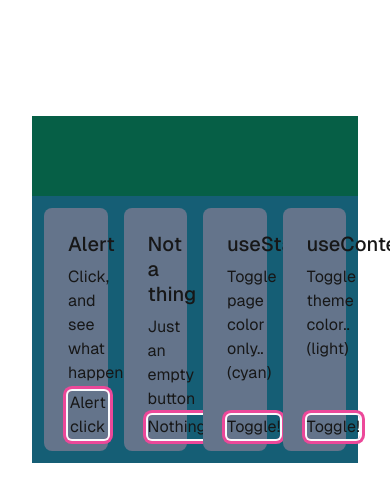
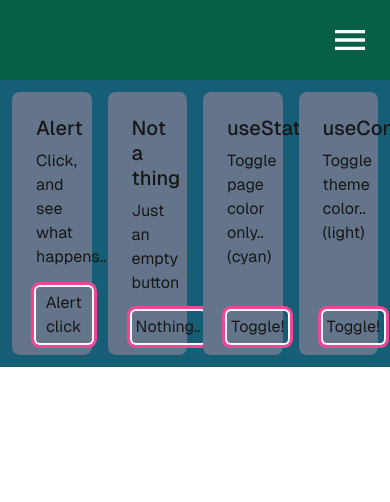
Before and after one commit to inge1980/showcase, a Next.js app: page /hooks in a window 390 px wide. Shown: the top 502 px of the page. Built offline with nearby package versions, Linux system fonts and the light colour scheme.

Commit message:
Sidebar and mobile first

```diff
--- a/src/app/(routes)/about/page.tsx
+++ b/src/app/(routes)/about/page.tsx
@@ -1,11 +1,12 @@
 'use client';
-import Navbar from '@/components/navbar';
+import Navigation from '@/components/navigation';
+
 
 const About = () => {
   return (
-    <div className="grid grid-rows-[20px_1fr_20px] items-baselinejustify-items-center min-h-screen p-8 pb-20 gap-16 sm:p-20 font-[family-name:var(--font-geist-sans)]">
+    <div className="block align-top items-baselinejustify-items-center min-h-screen pb-20 font-[family-name:var(--font-geist-sans)]">
       <main className="w-full flex flex-col gap-8 row-start-2 items-center sm:items-start">
-        <Navbar />
+        <Navigation />
 
         <div className="flex gap-4 items-center flex-col sm:flex-row">
           <a
--- a/src/app/(routes)/contact/page.tsx
+++ b/src/app/(routes)/contact/page.tsx
@@ -1,11 +1,11 @@
 'use client';
-import Navbar from '@/components/navbar';
+import Navigation from '@/components/navigation';
 
 const Contact = () => {
   return (
-    <div className="grid grid-rows-[20px_1fr_20px] items-baseline justify-items-center min-h-screen p-8 pb-20 gap-16 sm:p-20 font-[family-name:var(--font-geist-sans)]">
+    <div className="block align-top items-baseline justify-items-center min-h-screen pb-20 font-[family-name:var(--font-geist-sans)]">
       <main className="w-full flex flex-col gap-8 row-start-2 items-center sm:items-start">
-        <Navbar />
+        <Navigation />
 
         <div className="flex gap-4 items-center flex-col sm:flex-row">
           <a
--- a/src/app/(routes)/hooks/page.tsx
+++ b/src/app/(routes)/hooks/page.tsx
@@ -1,5 +1,5 @@
 'use client';
-import Navbar from '@/components/navbar';
+import Navigation from '@/components/navigation';
 import React, { useState } from 'react';
 import Card from '@/components/card';
 import { useTheme } from "@/context/themecontext";
@@ -8,9 +8,9 @@ const Hooks = () => {
   const { theme, toggleTheme } = useTheme();
   const [backgroundColor, setBackgroundColor] = useState('cyan');
   return (
-    <div className="grid grid-rows-[20px_1fr_20px] items-baseline justify-items-center min-h-screen p-8 pb-20 gap-16 sm:p-20 font-[family-name:var(--font-geist-sans)]">
+    <div className="block align-top items-baseline justify-items-center min-h-screen pb-20 font-[family-name:var(--font-geist-sans)]">
       <main className={"w-full flex flex-col row-start-2 bg-" + backgroundColor + "-800 items-center sm:items-start"}>
-        <Navbar />
+        <Navigation />
 
         <div className="grid grid-cols-4 gap-4 flex items-start mx-3 py-3">
           <Card title="Alert" desc="Click, and see what happens.." button="Alert click" clickHandler={() => alert('testing click')} />
--- a/src/app/globals.css
+++ b/src/app/globals.css
@@ -30,6 +30,12 @@ body {
   font-family: Arial, Helvetica, sans-serif;
 }
 
+.sidebar {
+  color: var(--foreground);
+  background: var(--background);
+  font-family: Arial, Helvetica, sans-serif;
+}
+
 @layer utilities {
   .text-balance {
     text-wrap: balance;
--- a/src/app/page.tsx
+++ b/src/app/page.tsx
@@ -1,12 +1,12 @@
 'use client';
-import Navbar from '@/components/navbar';
+import Navigation from '@/components/navigation';
 import React from 'react';
 
 const Home = () => {
   return (
-      <div className={"grid grid-rows-[20px_1fr_20px] items-baseline justify-items-center min-h-screen p-8 pb-20 gap-16 sm:p-20 font-[family-name:var(--font-geist-sans)]"}>
+      <div className={"block align-top items-baseline justify-items-center min-h-screen pb-20 font-[family-name:var(--font-geist-sans)]"}>
         <main className="w-full flex flex-col gap-8 row-start-2 items-center sm:items-start">
-          <Navbar />
+          <Navigation />
 
           <div className="flex gap-4 items-center flex-col sm:flex-row">
             <a
--- a/src/components/card/index.tsx
+++ b/src/components/card/index.tsx
@@ -5,10 +5,10 @@ const Card = ({title='New title', desc='This is a card..', button='Click me!', c
         <>
         <div className="inline-block align-baseline rounded-lg bg-slate-500 p-6 text-surface shadow-secondary-1 dark:bg-surface-dark dark:text-white items-stretch h-full relative">
             <h5 className="mb-2 text-xl font-medium leading-tight">{title}</h5>
-            <p className="mb-4 text-base">
+            <p className="mb-9 text-base">
             {desc}
             </p>
-            <Button clickHandler={clickHandler} text={button} classes='absolute bottom-3' />
+            <Button clickHandler={clickHandler} text={button} classes='absolute bottom-3 p-1' />
         </div>
         </>
     );
--- /dev/null
+++ b/src/components/navigation/index.tsx
@@ -0,0 +1,19 @@
+"use client";
+import { useState } from "react";
+import Navbar from "./navbar";
+import Sidebar from "./sidebar";
+
+const Navigation = () => {
+  const [isOpen, setIsOpen] = useState(false);
+  const toggle = () => {
+    setIsOpen(!isOpen);
+  };
+  return (
+    <>
+      <Sidebar isOpen={isOpen} toggle={toggle} />
+      <Navbar toggle={toggle} />
+    </>
+  );
+};
+
+export default Navigation;
--- a/src/components/navbar/index.tsx
+++ b/src/components/navigation/navbar.tsx
@@ -1,11 +1,22 @@
 import React from 'react';
 import Link from "next/link";
 
-const Navbar = () => {
+const Navbar = ({ toggle }: { toggle: () => void }) => {
   return (
     <>
       <div className={"w-full h-20 bg-emerald-800 sticky top-0"}>
         <div className="container mx-auto px-4 h-full">
+          <button type="button" className="inline-flex items-center md:hidden absolute top-5 right-5"
+            onClick={toggle}>
+            {/* Menu icon */}
+            <svg xmlns="http://www.w3.org/2000/svg"
+                width="40"
+                height="40"
+                viewBox="0 0 24 24">
+                <path fill="#fff"
+                    d="M3 6h18v2H3V6m0 5h18v2H3v-2m0 5h18v2H3v-2Z"/>
+            </svg>
+          </button>
           <div className="flex justify-between items-center h-full">
             <ul className="hidden md:flex gap-x-6 text-white">
                 <li>
--- /dev/null
+++ b/src/components/navigation/sidebar.tsx
@@ -0,0 +1,56 @@
+import Link from "next/link";
+
+const Sidebar = ({
+  isOpen,
+  toggle,
+}: {
+  isOpen: boolean;
+  toggle: () => void;
+}): JSX.Element => {
+  return (
+    <>
+      <div
+        className="sidebar-container fixed w-full h-full overflow-hidden justify-center sidebar grid pt-[120px] left-0 z-10"
+        style={{
+          opacity: `${isOpen ? "1" : "0"}`,
+          top: ` ${isOpen ? "0" : "-100%"}`,
+        }}
+      >
+        <button className="absolute right-0 p-5" onClick={toggle}>
+        {/* Close icon */}
+          <svg xmlns="http://www.w3.org/2000/svg" width="48" height="48" viewBox="0 0 24 24">
+            <path
+              fill="currentColor"
+              d="M19 6.41L17.59 5L12 10.59L6.41 5L5 6.41L10.59 12L5 17.59L6.41 19L12 13.41L17.59 19L19 17.59L13.41 12L19 6.41Z"
+            />
+          </svg>
+        </button>
+
+        <ul className="sidebar-nav text-center leading-relaxed text-xl">
+          <li>
+            <Link href="/" onClick={toggle}>
+              <p>Home</p>
+            </Link>
+          </li>
+          <li>
+            <Link href="/about" onClick={toggle}>
+              <p>About Us</p>
+            </Link>
+          </li>
+          <li>
+            <Link href="/hooks" onClick={toggle}>
+              <p>Hooks</p>
+            </Link>
+          </li>
+          <li>
+            <Link href="/contact" onClick={toggle}>
+              <p>Contact</p>
+            </Link>
+          </li>
+        </ul>
+      </div>
+    </>
+  );
+};
+
+export default Sidebar;
```
